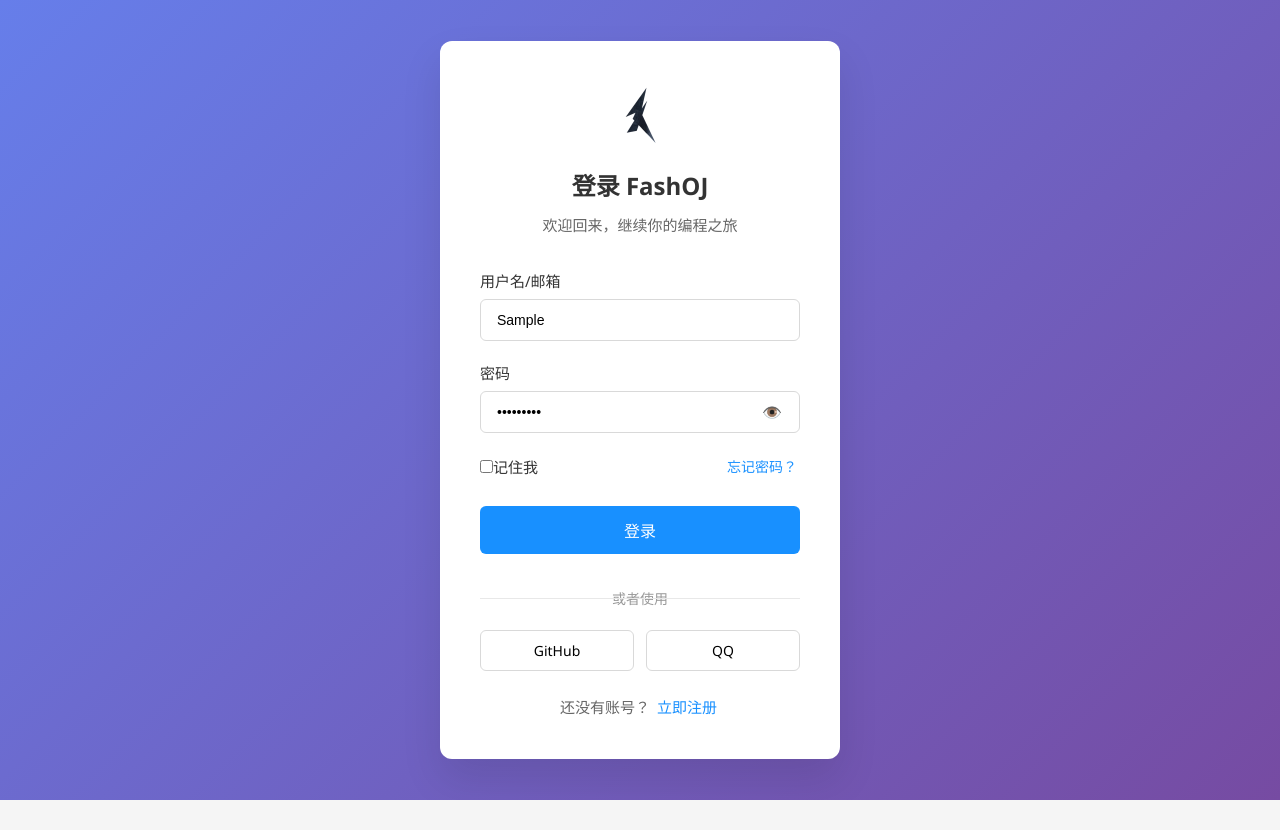
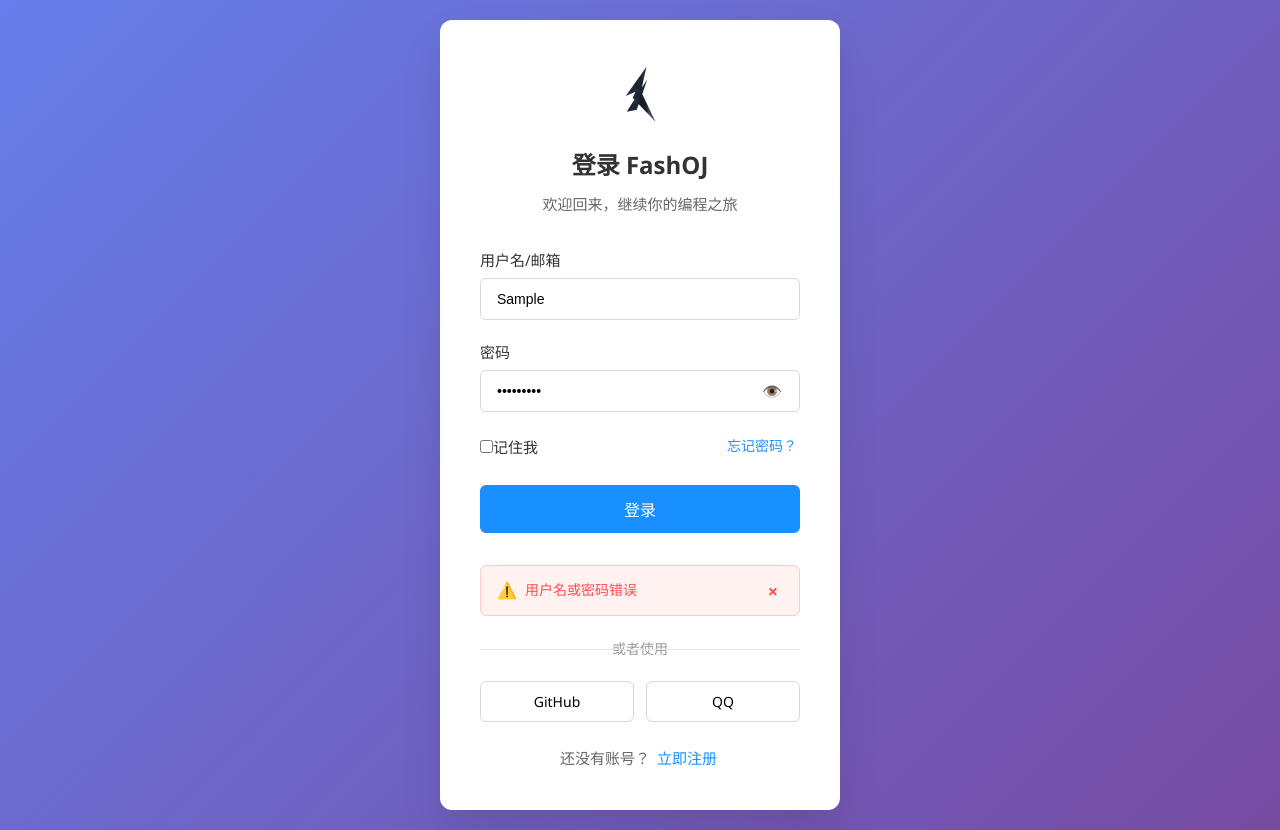
Before and after one commit to FashOJ/FashFE, a Vue app: page /login in a window 1280 px wide. Both pictures are taken after typing "Sample", "Sample123" into the empty fields and a click on the button "登录". Before the commit the page ends 800 px from the top, so only its background shows below. Built offline with nearby package versions, Linux system fonts and the light colour scheme.

Commit message:
fix:登陆页面CSS加载错误

```diff
--- a/src/views/LoginView.vue
+++ b/src/views/LoginView.vue
@@ -52,11 +52,18 @@
             <RouterLink to="/forgot-password" class="forgot-link">忘记密码？</RouterLink>
           </div>
 
-          <button type="submit" class="login-btn" :disabled="isLoading">
+          <button type="submit" class="login-btn" :disabled="isLoading" :class="{ 'loading': isLoading }">
             <span v-if="isLoading" class="loading-spinner">⏳</span>
             {{ isLoading ? '登录中...' : '登录' }}
           </button>
         </form>
+
+        <!-- Error Message -->
+        <div v-if="authStore.error" class="error-alert">
+          <span class="error-icon">⚠️</span>
+          {{ authStore.error }}
+          <button @click="authStore.clearError" class="error-close">×</button>
+        </div>
 
         <!-- Social Login -->
         <div class="social-login">
@@ -285,8 +292,14 @@
   cursor: not-allowed;
 }
 
+.login-btn.loading {
+  background: #40a9ff;
+  cursor: wait;
+}
+
 .loading-spinner {
   animation: spin 1s linear infinite;
+  display: inline-block;
 }
 
 @keyframes spin {
@@ -375,6 +388,44 @@
   text-decoration: underline;
 }
 
+.error-alert {
+  background: #fff2f0;
+  border: 1px solid #ffccc7;
+  border-radius: 6px;
+  padding: 12px 16px;
+  margin-bottom: 20px;
+  color: #ff4d4f;
+  font-size: 14px;
+  display: flex;
+  align-items: center;
+  gap: 8px;
+}
+
+.error-icon {
+  font-size: 16px;
+}
+
+.error-close {
+  margin-left: auto;
+  background: none;
+  border: none;
+  color: #ff4d4f;
+  cursor: pointer;
+  font-size: 18px;
+  font-weight: bold;
+  padding: 0;
+  width: 20px;
+  height: 20px;
+  display: flex;
+  align-items: center;
+  justify-content: center;
+}
+
+.error-close:hover {
+  background: rgba(255, 77, 79, 0.1);
+  border-radius: 50%;
+}
+
 @media (max-width: 480px) {
   .login-card {
     padding: 24px;
```
